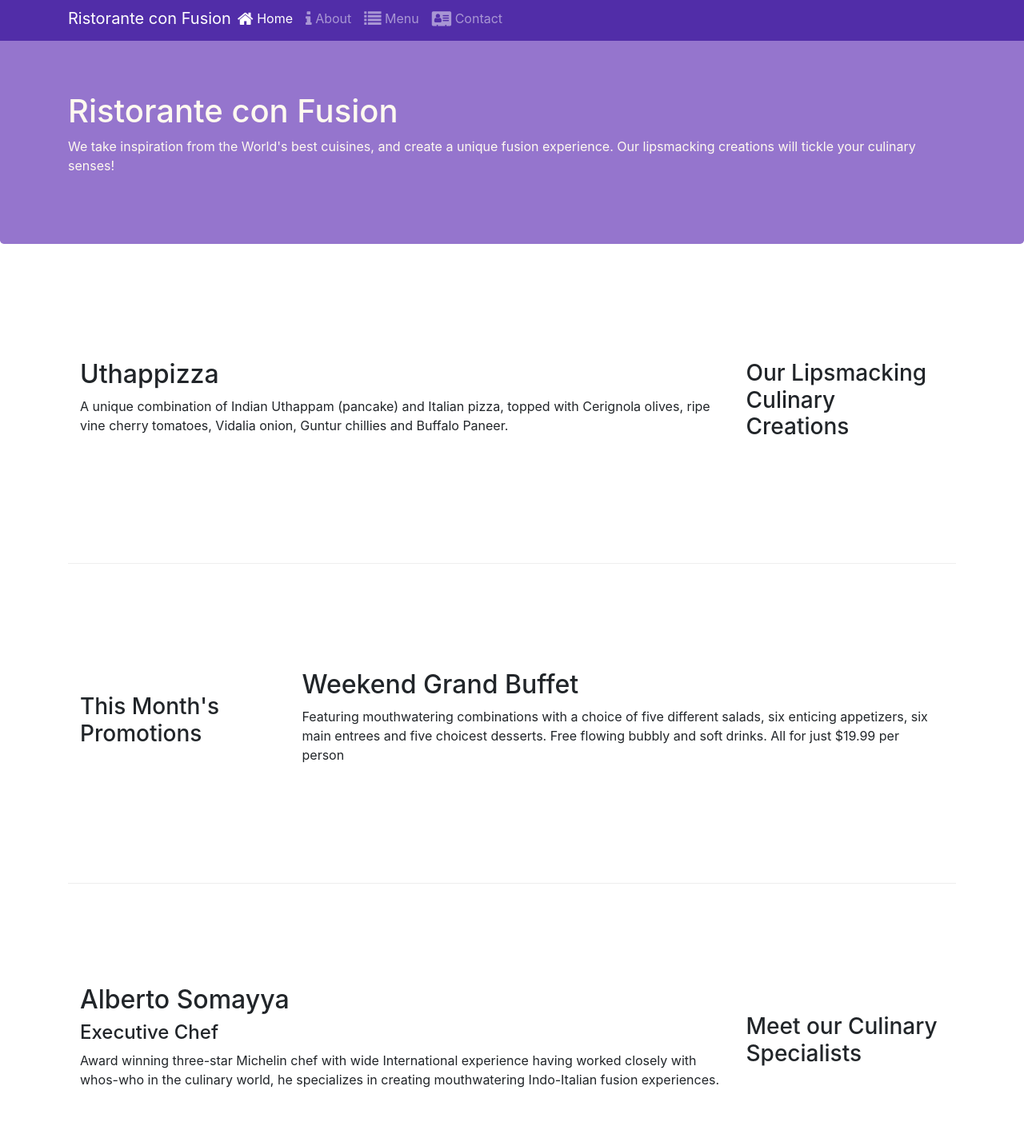
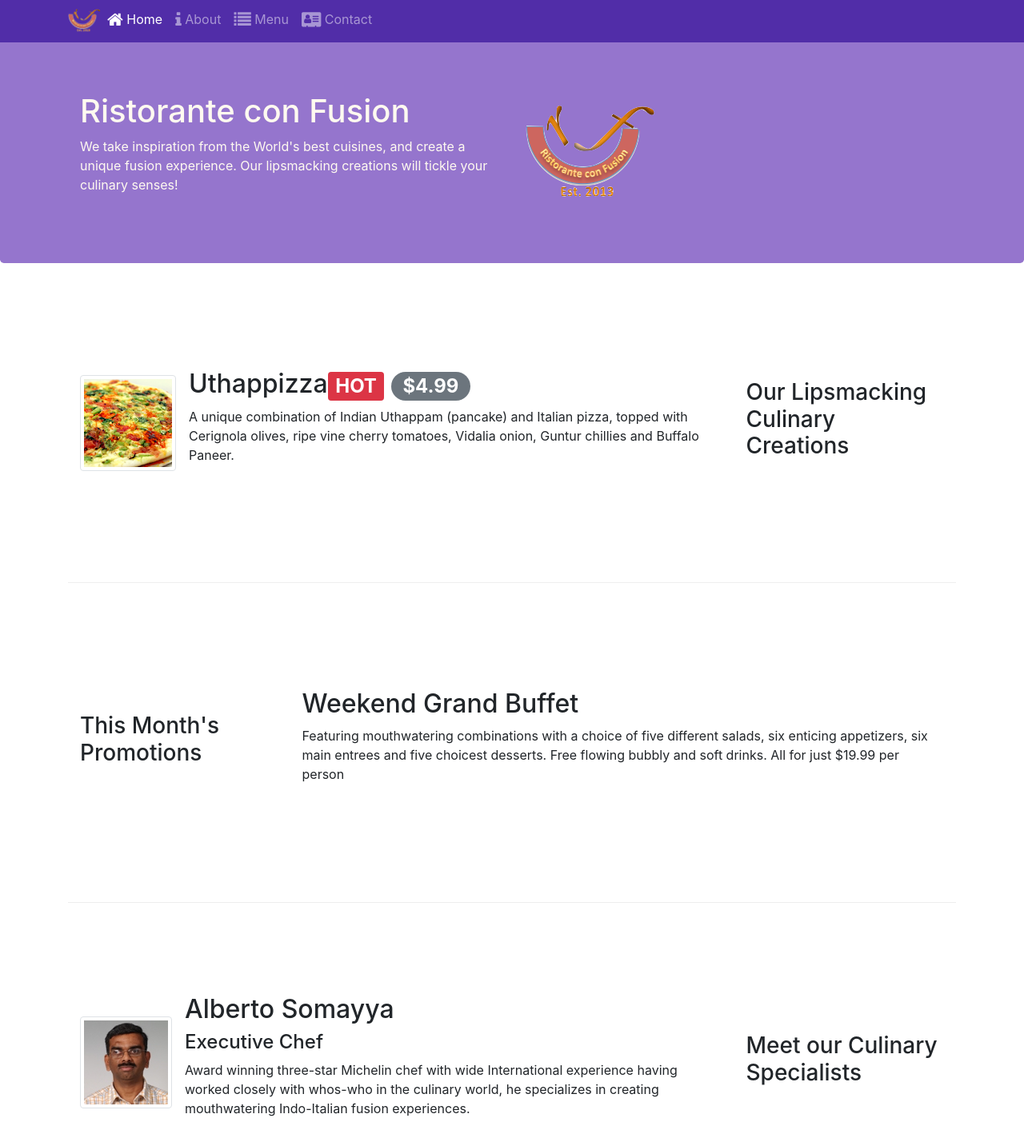
Before and after one commit to Prosun98/confusion, a website: page index.html in a window 1280 px wide. Shown: the part 5-1423 px from the top of the page at 80% size. Drawn offline with nearby package versions, Linux system fonts and the light colour scheme.

Commit message:
images and thumbnails

```diff
--- a/index.html
+++ b/index.html
@@ -21,7 +21,7 @@
             <button class="navbar-toggler" type="button" data-toggle="collapse" data-target="#Navbar">
                 <span class="navbar-toggler-icon"></span>
             </button>
-            <a class="navbar-brand mr-auto" href="#">Ristorante con Fusion</a>
+            <a class="navbar-brand mr-auto" href="#"><img src="img/logo.png" height="30" width="41"></a>
             <div class="collapse navbar-collapse" id="Navbar">
                 <ul class="navbar-nav mr-auto">
                     <li class="nav-item active"><a class="nav-link" href="#"><span class="fa fa-home fa-lg"></span> Home</a></li>
@@ -36,11 +36,12 @@
     <header class="jumbotron">
         <div class="container">
             <div class="row row-header">
-                <divclass="col-12 col-sm-6">
+                <div class="col-12 col-sm-6">
                     <h1>Ristorante con Fusion</h1>
                     <p>We take inspiration from the World's best cuisines, and create a unique fusion experience. Our lipsmacking creations will tickle your culinary senses!</p>
                 </div>
-                <div class="col-12 col-sm">
+                <div class="col-12 col-sm align-self-center">
+                    <img src="img/logo.png" class="img-fluid">
                 </div>
             </div>
         </div>
@@ -52,8 +53,14 @@
                 <h3>Our Lipsmacking Culinary Creations</h3>
             </div>
             <div class="col col-sm order-sm-first col-md">
-                <h2>Uthappizza</h2>
-                <p>A unique combination of Indian Uthappam (pancake) and Italian pizza, topped with Cerignola olives, ripe vine cherry tomatoes, Vidalia onion, Guntur chillies and Buffalo Paneer.</p>
+                <div class="media">
+                    <img class="d-flex mr-3 img-thumbnail align-self-center" src="img/uthappizza.png" alt="uthappizza">
+                    <div class="media-body">
+                        <h2 class="mt-0">Uthappizza<span class="badge badge-danger">HOT</span> <span class="badge badge-pill badge-secondary"> $4.99</span></h2>
+                        <p class="hidden-xs-down">A unique combination of Indian Uthappam (pancake) and Italian pizza, topped with Cerignola olives, ripe vine cherry
+                            tomatoes, Vidalia onion, Guntur chillies and Buffalo Paneer.</p>
+                    </div>
+                </div>
             </div>
         </div>
 
@@ -73,9 +80,15 @@
                 <h3>Meet our Culinary Specialists</h3>
             </div>
             <div class="col col-sm order-sm-first col-md">
-                <h2>Alberto Somayya</h2>
-                <h4>Executive Chef</h4>
-                <p>Award winning three-star Michelin chef with wide International experience having worked closely with whos-who in the culinary world, he specializes in creating mouthwatering Indo-Italian fusion experiences. </p>
+                <div class="media">
+                    <img class="d-flex mr-3 mt-0 img-thumbnail align-self-center mt-0" src="img/alberto.png" alt="alberto">
+                    <div class="media-body">
+                        <h2 class="mt-0">Alberto Somayya</h2>
+                        <h4>Executive Chef</h4>
+                        <p class="d-none d-sm-block">Award winning three-star Michelin chef with wide International experience having worked closely with whos-who in the
+                            culinary world, he specializes in creating mouthwatering Indo-Italian fusion experiences. </p>
+                    </div>
+                </div>
             </div>
         </div>
     </div>
```
Also changed, not shown: aboutus.html (+3 -2 lines), contactus.html (+3 -2 lines), img/alberto.png (added), img/buffet.png (added), img/logo.png (added), img/uthappizza.png (added), 1 other file.
